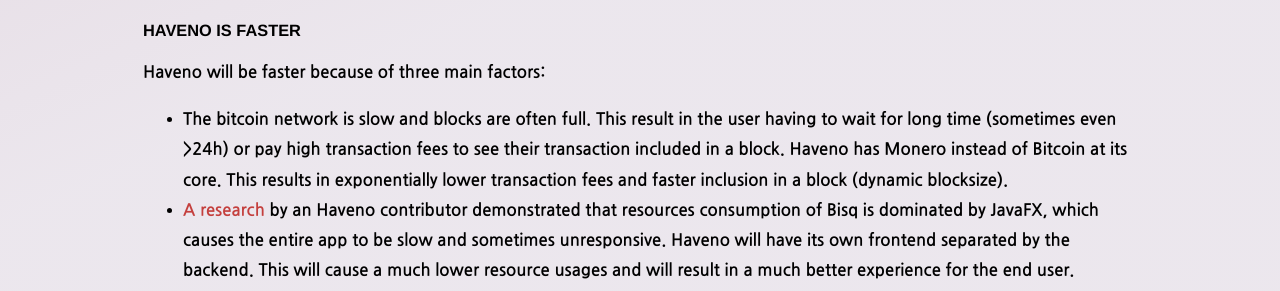
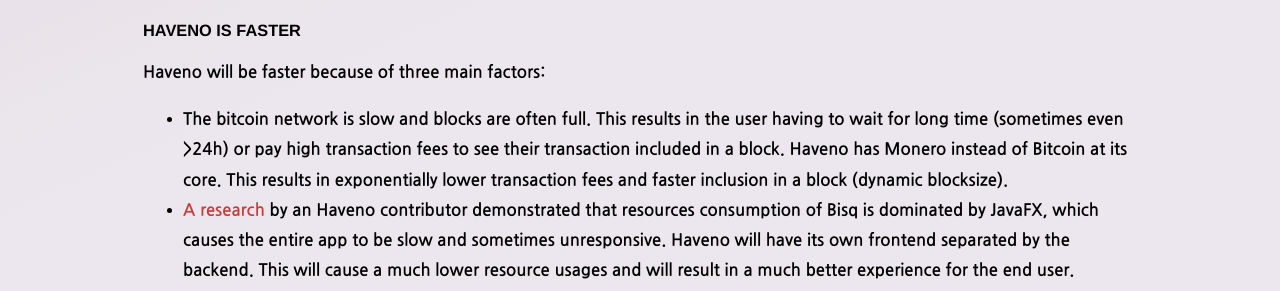
Before and after one commit to haveno-dex/haveno-site, a Jekyll site: the page built from faq.md, in a window 1280 px wide and 900 px high, scrolled down 2168 px. Shown: the part 150-441 px from the top of the window. Built offline with Jekyll 4.4.1, drawn with Linux system fonts in a browser that asks for light colours.

Commit message:
faq: minor fixes

```diff
--- a/faq.md
+++ b/faq.md
@@ -80,13 +80,13 @@
 
 Haveno will be faster because of three main factors:
 
-- The bitcoin network is slow and blocks are often full. This result in the user having to wait for long time (sometimes even >24h) or pay high transaction fees to see their transaction included in a block. Haveno has Monero instead of Bitcoin at its core. This results in exponentially lower transaction fees and faster inclusion in a block (dynamic blocksize).
+- The bitcoin network is slow and blocks are often full. This results in the user having to wait for long time (sometimes even >24h) or pay high transaction fees to see their transaction included in a block. Haveno has Monero instead of Bitcoin at its core. This results in exponentially lower transaction fees and faster inclusion in a block (dynamic blocksize).
 - [A research](https://github.com/haveno-dex/haveno-meta/blob/master/haveno-performance-report.md) by an Haveno contributor demonstrated that resources consumption of Bisq is dominated by JavaFX, which causes the entire app to be slow and sometimes unresponsive. Haveno will have its own frontend separated by the backend. This will cause a much lower resource usages and will result in a much better experience for the end user.
 - No DAO, which is very resource hungry and need to be synchronized each time Bisq is used. This impacts user experience heavily, especially if the user haven't used Bisq in a long time.This important problem will not effect us, since we will not use the DAO, as explained [later in this FAQ](#why-no-dao).
 
 ## What are the differences in the trade protocol
 
-The current trade protocol of Haveno is on Github: [docs/trade-protocol.md](https://github.com/haveno-dex/haveno/blob/master/docs/trade-protocol.md)
+The current trade protocol of Haveno is on Github: [docs/trade-protocol.md](https://github.com/haveno-dex/haveno/blob/master/docs/trade_protocol/trade-protocol.md)
 
 Bisq recently adopted a protocol based on a 2/2 multisignature, while Haveno will use their previous protocol: 2/3 multisignature. In a 2/3 multisignature trade, each trader owns one key, this key will be paired with the key of the other trader and will be used to unlock funds and deposits. It's a 2 of 3 (2/3) protocol because you need only two out of three keys to move funds from the multisignature wallet.
 
```
